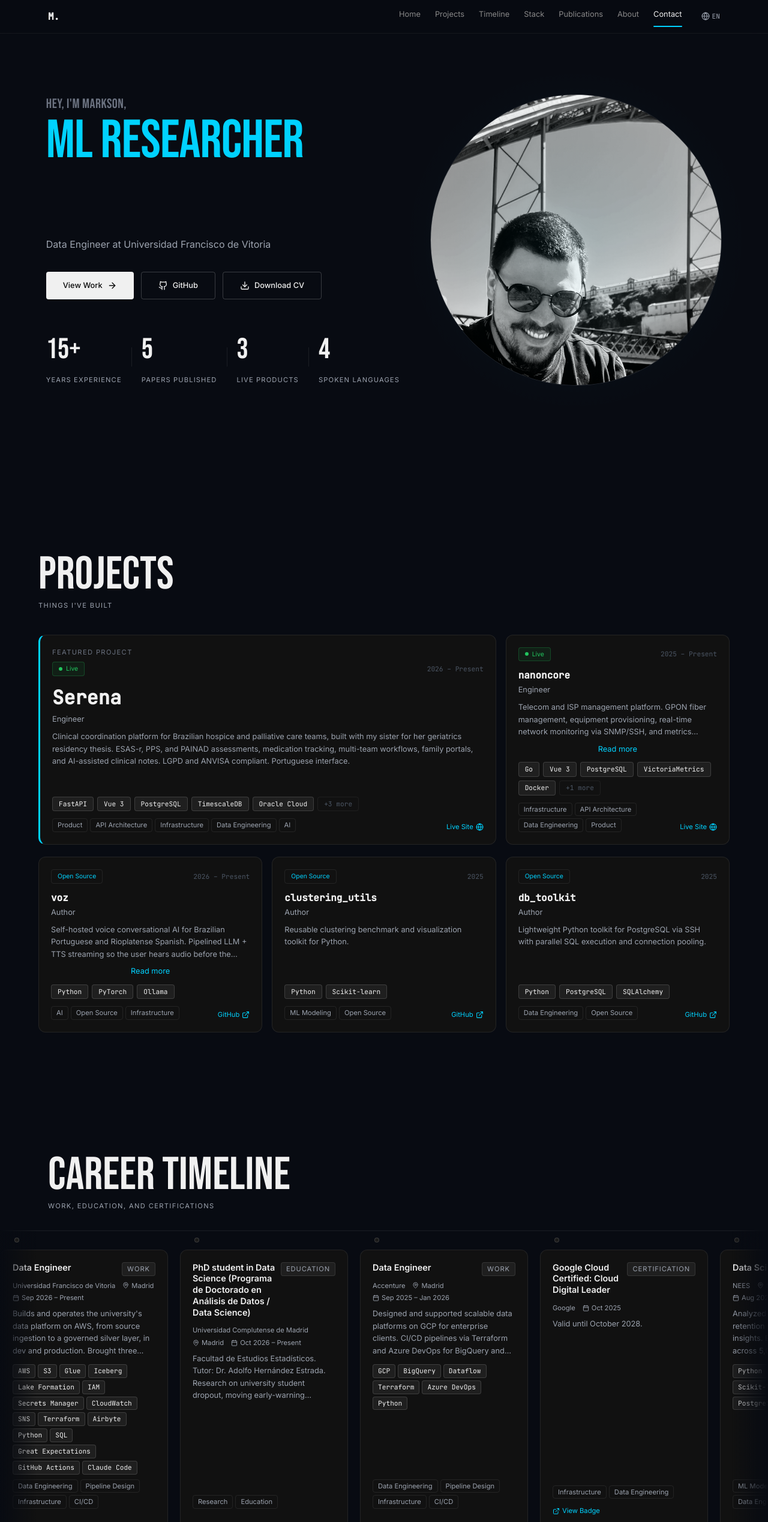
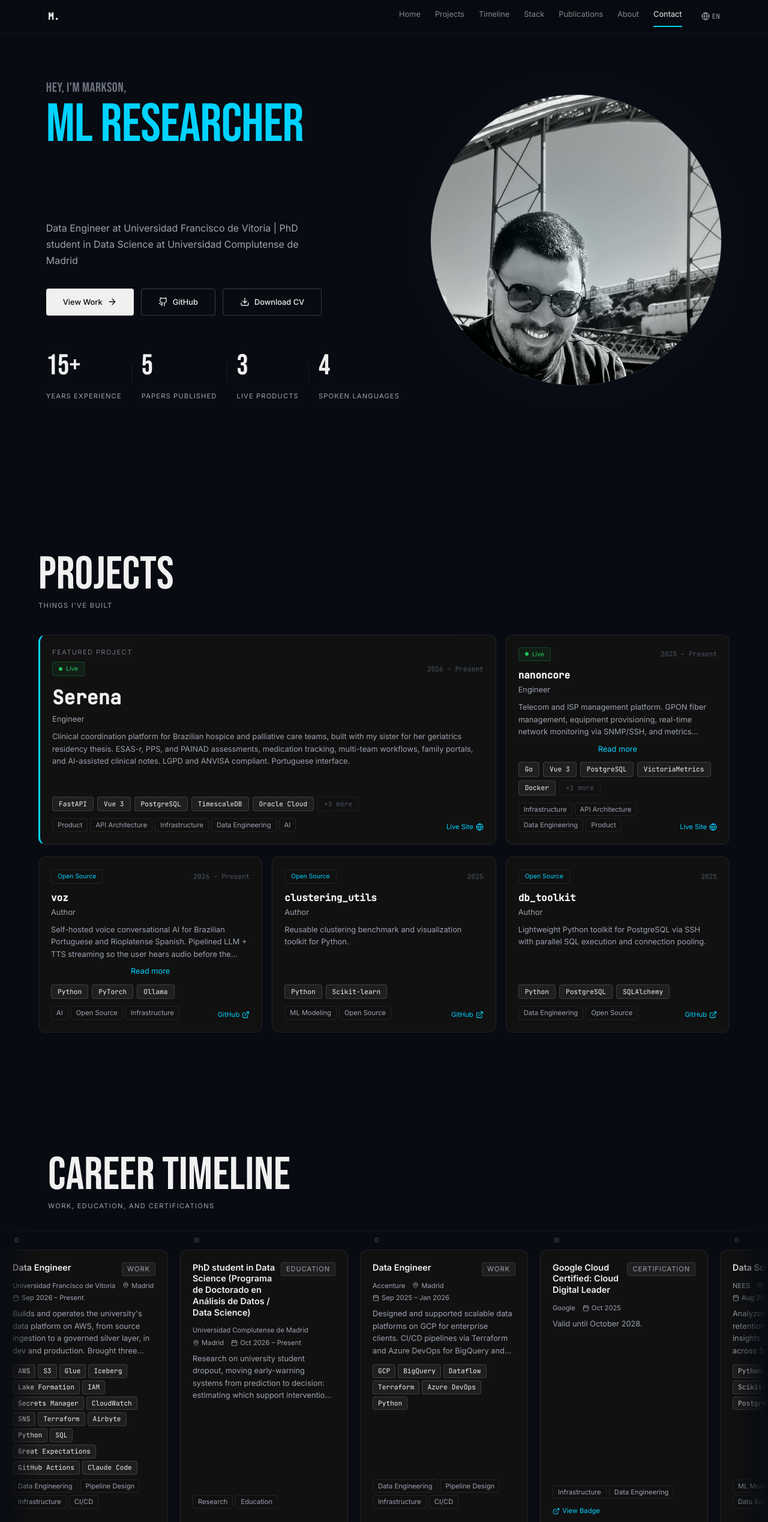
Before and after one commit to MarksonMarcolino/portfolio, a Vue app: page / in a window 1280 px wide. Shown: the top 2537 px of the page at 60% size. Built offline with nearby package versions, Linux system fonts and the light colour scheme.

Commit message:
fix: escape pipe in hero tagline, tighten PhD and UFV copy

```diff
--- a/src/components/HeroSection.vue
+++ b/src/components/HeroSection.vue
@@ -215,11 +215,6 @@ function scrollToWork() {
 </template>
 
 <style scoped>
-@keyframes pulse {
-  0%, 100% { opacity: 1; }
-  50% { opacity: 0.4; }
-}
-
 @media (max-width: 767px) {
   #hero {
     grid-template-columns: 1fr !important;
--- a/src/data/timeline.js
+++ b/src/data/timeline.js
@@ -22,7 +22,7 @@ export const timeline = [
     location: 'Madrid',
     dateStart: '2026-10',
     dateEnd: 'Present',
-    description: 'Facultad de Estudios Estadísticos. Tutor: Dr. Adolfo Hernández Estrada. Research on university student dropout, moving early-warning systems from prediction to decision: estimating which support interventions actually help which students (heterogeneous effects, not only risk), and allocating limited institutional resources such as tutoring under budget and fairness constraints, combining causal inference with optimization.',
+    description: 'Research on university student dropout, moving early-warning systems from prediction to decision: estimating which support interventions actually help which students (heterogeneous effects, not only risk), and allocating limited institutional resources such as tutoring under budget and fairness constraints, combining causal inference with optimization. Facultad de Estudios Estadísticos. Tutor: Dr. Adolfo Hernández Estrada.',
     stack: [],
     tags: ['Research', 'Education'],
     link: null,
--- a/src/i18n/locales/en.js
+++ b/src/i18n/locales/en.js
@@ -29,7 +29,7 @@ export default {
     },
   },
   hero: {
-    tagline: 'Data Engineer at Universidad Francisco de Vitoria | PhD student in Data Science at Universidad Complutense de Madrid',
+    tagline: "Data Engineer at Universidad Francisco de Vitoria {'|'} PhD student in Data Science at Universidad Complutense de Madrid",
     greeting: "Hey, I'm Markson,",
     line1: 'A DATA',
     line2: 'ENGINEER',
@@ -86,7 +86,7 @@ export default {
       },
       'phd-2026': {
         title: 'PhD student in Data Science (Programa de Doctorado en Análisis de Datos / Data Science)',
-        description: 'Facultad de Estudios Estadísticos. Tutor: Dr. Adolfo Hernández Estrada. Research on university student dropout, moving early-warning systems from prediction to decision: estimating which support interventions actually help which students (heterogeneous effects, not only risk), and allocating limited institutional resources such as tutoring under budget and fairness constraints, combining causal inference with optimization.',
+        description: 'Research on university student dropout, moving early-warning systems from prediction to decision: estimating which support interventions actually help which students (heterogeneous effects, not only risk), and allocating limited institutional resources such as tutoring under budget and fairness constraints, combining causal inference with optimization. Facultad de Estudios Estadísticos. Tutor: Dr. Adolfo Hernández Estrada.',
       },
       'accenture-2025': {
         title: 'Data Engineer',
--- a/src/i18n/locales/es.js
+++ b/src/i18n/locales/es.js
@@ -29,7 +29,7 @@ export default {
     },
   },
   hero: {
-    tagline: 'Ingeniero de Datos en la Universidad Francisco de Vitoria | Estudiante de doctorado en Ciencia de Datos en la Universidad Complutense de Madrid',
+    tagline: "Ingeniero de Datos en la Universidad Francisco de Vitoria {'|'} Estudiante de doctorado en Ciencia de Datos en la Universidad Complutense de Madrid",
     greeting: 'Hola, soy Markson,',
     line1: 'INGENIERO',
     line2: 'DE DATOS',
@@ -82,11 +82,11 @@ export default {
     entries: {
       'ufv-2026': {
         title: 'Ingeniero de Datos',
-        description: 'Construcción y operación de la plataforma de datos de la universidad en AWS, desde la ingesta de las fuentes hasta una capa silver gobernada, en dev y producción. Integración de tres fuentes al lakehouse: el ERP académico de Oracle (UXXI), Canvas LMS a través de Canvas Data 2 (95 tablas, incluidos logs web de alto volumen) y el PostgreSQL de la plataforma de eventos, con toda la ingesta ejecutándose en Airbyte, gestionado como config-as-code. Construcción de pipelines de bronze a silver en AWS Glue y Apache Iceberg con MERGE incremental, deduplicación y tratamiento de borrados, detección de schema drift, controles de calidad de datos con Great Expectations y alertas ante fallos. Gestión de la infraestructura con Terraform: capas medallion en S3, Glue Data Catalog, permisos de Lake Formation, IAM de mínimo privilegio, Secrets Manager y alertas de CloudWatch/SNS, con releases promovidos de dev a prod mediante GitHub Actions con OIDC. Redacción de ADRs y runbooks, y mantenimiento de la wiki del equipo como fuente de verdad de lo que corre en producción, incluidos los diccionarios de datos. Construcción de un flujo de ingeniería multiagente con Claude Code (explorar, planificar, implementar, revisar): cada push recibe una revisión cruzada entre modelos, el recall de las revisiones se mide frente a GitHub Copilot, y los pushes y las aplicaciones de infraestructura siguen bajo aprobación humana.',
+        description: 'Construcción y operación de la plataforma de datos de la universidad en AWS, desde la ingesta de las fuentes hasta una capa silver gobernada, en dev y producción. Integración de tres fuentes al lakehouse: el ERP académico de Oracle (UXXI), Canvas LMS a través de Canvas Data 2 (95 tablas, incluidos logs web de alto volumen) y el PostgreSQL de la plataforma de eventos, con toda la ingesta ejecutándose en Airbyte, gestionado como config-as-code. Construcción de pipelines de bronze a silver en AWS Glue y Apache Iceberg con MERGE incremental, deduplicación y tratamiento de borrados, detección de schema drift, controles de calidad de datos con Great Expectations y alertas ante fallos. Gestión de la infraestructura con Terraform: capas medallion en S3, Glue Data Catalog, permisos de Lake Formation, IAM de mínimo privilegio, Secrets Manager y alertas de CloudWatch/SNS, con releases promovidos de dev a prod mediante GitHub Actions con OIDC. Redacción de ADRs y runbooks, y mantenimiento de la wiki del equipo como fuente de verdad de lo que corre en producción, incluidos los diccionarios de datos. Construcción de un flujo de ingeniería multiagente con Claude Code (explorar, planificar, implementar, revisar): cada push recibe una revisión cruzada entre modelos, el recall de las revisiones se mide frente a GitHub Copilot, y los pushes y los despliegues de infraestructura siguen bajo aprobación humana.',
       },
       'phd-2026': {
         title: 'Estudiante de doctorado en Ciencia de Datos (Programa de Doctorado en Análisis de Datos / Data Science)',
-        description: 'Facultad de Estudios Estadísticos. Tutor: Dr. Adolfo Hernández Estrada. Investigación sobre el abandono universitario, llevando los sistemas de alerta temprana de la predicción a la decisión: estimar qué intervenciones de apoyo ayudan realmente a qué estudiantes (efectos heterogéneos, no solo riesgo) y asignar recursos institucionales limitados, como la tutoría, bajo restricciones de presupuesto y equidad, combinando inferencia causal con optimización.',
+        description: 'Investigación sobre el abandono universitario, llevando los sistemas de alerta temprana de la predicción a la decisión: estimar qué intervenciones de apoyo ayudan realmente a qué estudiantes (efectos heterogéneos, no solo riesgo) y asignar recursos institucionales limitados, como la tutoría, bajo restricciones de presupuesto y equidad, combinando inferencia causal con optimización. Facultad de Estudios Estadísticos. Tutor: Dr. Adolfo Hernández Estrada.',
       },
       'accenture-2025': {
         title: 'Ingeniero de Datos',
--- a/src/i18n/locales/fr.js
+++ b/src/i18n/locales/fr.js
@@ -29,7 +29,7 @@ export default {
     },
   },
   hero: {
-    tagline: "Ingénieur de Données à l'Universidad Francisco de Vitoria | Doctorant en science des données à l'Universidad Complutense de Madrid",
+    tagline: "Ingénieur de Données à l'Universidad Francisco de Vitoria {'|'} Doctorant en science des données à l'Universidad Complutense de Madrid",
     greeting: 'Bonjour, je suis Markson,',
     line1: 'INGÉNIEUR',
     line2: 'DE DONNÉES',
@@ -82,11 +82,11 @@ export default {
     entries: {
       'ufv-2026': {
         title: 'Ingénieur de Données',
-        description: "Construction et exploitation de la plateforme de données de l'université sur AWS, de l'ingestion des sources à une couche silver gouvernée, en dev et en production. Intégration de trois sources au lakehouse : l'ERP académique Oracle (UXXI), Canvas LMS via Canvas Data 2 (95 tables, dont des logs web à fort volume) et le PostgreSQL de la plateforme d'événements, avec toute l'ingestion sur Airbyte, géré en config-as-code. Construction de pipelines bronze vers silver sur AWS Glue et Apache Iceberg avec MERGE incrémental, déduplication et gestion des suppressions, détection de schema drift, contrôles de qualité des données avec Great Expectations et alertes en cas d'échec. Gestion de l'infrastructure avec Terraform : couches medallion sur S3, Glue Data Catalog, permissions Lake Formation, IAM à privilèges minimaux, Secrets Manager et alertes CloudWatch/SNS, avec des releases promues de dev à prod via GitHub Actions avec OIDC. Rédaction des ADR et des runbooks, et tenue du wiki de l'équipe comme source de vérité de ce qui tourne en production, dictionnaires de données inclus. Construction d'un workflow d'ingénierie multi-agents avec Claude Code (explorer, planifier, implémenter, relire) : chaque push reçoit une revue croisée entre modèles, le rappel des revues est mesuré face à GitHub Copilot, et les pushs et applications d'infrastructure restent soumis à validation humaine.",
+        description: "Construction et exploitation de la plateforme de données de l'université sur AWS, de l'ingestion des sources à une couche silver gouvernée, en dev et en production. Intégration de trois sources au lakehouse : l'ERP académique Oracle (UXXI), Canvas LMS via Canvas Data 2 (95 tables, dont des logs web à fort volume) et le PostgreSQL de la plateforme d'événements, avec toute l'ingestion sur Airbyte, géré en config-as-code. Construction de pipelines bronze vers silver sur AWS Glue et Apache Iceberg avec MERGE incrémental, déduplication et gestion des suppressions, détection de schema drift, contrôles de qualité des données avec Great Expectations et alertes en cas d'échec. Gestion de l'infrastructure avec Terraform : couches medallion sur S3, Glue Data Catalog, permissions Lake Formation, IAM à privilèges minimaux, Secrets Manager et alertes CloudWatch/SNS, avec des releases promues de dev à prod via GitHub Actions avec OIDC. Rédaction des ADR et des runbooks, et tenue du wiki de l'équipe comme source de vérité de ce qui tourne en production, dictionnaires de données inclus. Construction d'un workflow d'ingénierie multi-agents avec Claude Code (explorer, planifier, implémenter, relire) : chaque push reçoit une revue croisée entre modèles, le rappel des revues est mesuré face à GitHub Copilot, et les pushs et les déploiements d'infrastructure restent soumis à validation humaine.",
       },
       'phd-2026': {
         title: 'Doctorant en science des données (Programa de Doctorado en Análisis de Datos / Data Science)',
-        description: "Facultad de Estudios Estadísticos. Tuteur : Dr. Adolfo Hernández Estrada. Recherche sur le décrochage universitaire, pour faire passer les systèmes d'alerte précoce de la prédiction à la décision : estimer quelles interventions de soutien aident réellement quels étudiants (effets hétérogènes, et pas seulement le risque) et allouer des ressources institutionnelles limitées, comme le tutorat, sous contraintes de budget et d'équité, en combinant inférence causale et optimisation.",
+        description: "Recherche sur le décrochage universitaire, pour faire passer les systèmes d'alerte précoce de la prédiction à la décision : estimer quelles interventions de soutien aident réellement quels étudiants (effets hétérogènes, et pas seulement le risque) et allouer des ressources institutionnelles limitées, comme le tutorat, sous contraintes de budget et d'équité, en combinant inférence causale et optimisation. Facultad de Estudios Estadísticos. Tuteur : Dr. Adolfo Hernández Estrada.",
       },
       'accenture-2025': {
         title: 'Ingénieur de Données',
--- a/src/i18n/locales/pt.js
+++ b/src/i18n/locales/pt.js
@@ -29,7 +29,7 @@ export default {
     },
   },
   hero: {
-    tagline: 'Engenheiro de Dados na Universidad Francisco de Vitoria | Doutorando em Ciência de Dados na Universidad Complutense de Madrid',
+    tagline: "Engenheiro de Dados na Universidad Francisco de Vitoria {'|'} Doutorando em Ciência de Dados na Universidad Complutense de Madrid",
     greeting: 'Oi, eu sou o Markson,',
     line1: 'ENGENHEIRO',
     line2: 'DE DADOS',
@@ -82,11 +82,11 @@ export default {
     entries: {
       'ufv-2026': {
         title: 'Engenheiro de Dados',
-        description: 'Construção e operação da plataforma de dados da universidade na AWS, da ingestão das fontes a uma camada silver governada, em dev e produção. Integração de três fontes ao lakehouse: o ERP acadêmico Oracle (UXXI), o Canvas LMS via Canvas Data 2 (95 tabelas, incluindo logs web de alto volume) e o PostgreSQL da plataforma de eventos, com toda a ingestão rodando no Airbyte, gerenciado como config-as-code. Construção de pipelines bronze para silver no AWS Glue e Apache Iceberg com MERGE incremental, deduplicação e tratamento de deleções, detecção de schema drift, verificações de qualidade de dados com Great Expectations e alertas em caso de falha. Gestão da infraestrutura com Terraform: camadas medallion no S3, Glue Data Catalog, permissões no Lake Formation, IAM de privilégio mínimo, Secrets Manager e alertas CloudWatch/SNS, com releases promovidos de dev para prod via GitHub Actions com OIDC. Escrita de ADRs e runbooks e manutenção do wiki da equipe como fonte de verdade sobre o que roda em produção, incluindo dicionários de dados. Construção de um fluxo de engenharia multiagente com Claude Code (explorar, planejar, implementar, revisar): todo push recebe uma revisão cruzada entre modelos, o recall das revisões é medido contra o GitHub Copilot, e pushes e aplicações de infraestrutura continuam sob aprovação humana.',
+        description: 'Construção e operação da plataforma de dados da universidade na AWS, da ingestão das fontes a uma camada silver governada, em dev e produção. Integração de três fontes ao lakehouse: o ERP acadêmico Oracle (UXXI), o Canvas LMS via Canvas Data 2 (95 tabelas, incluindo logs web de alto volume) e o PostgreSQL da plataforma de eventos, com toda a ingestão rodando no Airbyte, gerenciado como config-as-code. Construção de pipelines bronze para silver no AWS Glue e Apache Iceberg com MERGE incremental, deduplicação e tratamento de deleções, detecção de schema drift, verificações de qualidade de dados com Great Expectations e alertas em caso de falha. Gestão da infraestrutura com Terraform: camadas medallion no S3, Glue Data Catalog, permissões no Lake Formation, IAM de privilégio mínimo, Secrets Manager e alertas CloudWatch/SNS, com releases promovidos de dev para prod via GitHub Actions com OIDC. Escrita de ADRs e runbooks e manutenção do wiki da equipe como fonte de verdade sobre o que roda em produção, incluindo dicionários de dados. Construção de um fluxo de engenharia multiagente com Claude Code (explorar, planejar, implementar, revisar): todo push recebe uma revisão cruzada entre modelos, o recall das revisões é medido contra o GitHub Copilot, e pushes e implantações de infraestrutura continuam sob aprovação humana.',
       },
       'phd-2026': {
         title: 'Doutorando em Ciência de Dados (Programa de Doctorado en Análisis de Datos / Data Science)',
-        description: 'Facultad de Estudios Estadísticos. Orientador: Dr. Adolfo Hernández Estrada. Pesquisa sobre evasão universitária, levando os sistemas de alerta precoce da predição para a decisão: estimar quais intervenções de apoio realmente ajudam quais estudantes (efeitos heterogêneos, não apenas risco) e alocar recursos institucionais limitados, como tutoria, sob restrições de orçamento e equidade, combinando inferência causal com otimização.',
+        description: 'Pesquisa sobre evasão universitária, levando os sistemas de alerta precoce da predição para a decisão: estimar quais intervenções de apoio realmente ajudam quais estudantes (efeitos heterogêneos, não apenas risco) e alocar recursos institucionais limitados, como tutoria, sob restrições de orçamento e equidade, combinando inferência causal com otimização. Facultad de Estudios Estadísticos. Tutor: Dr. Adolfo Hernández Estrada.',
       },
       'accenture-2025': {
         title: 'Engenheiro de Dados',
```
